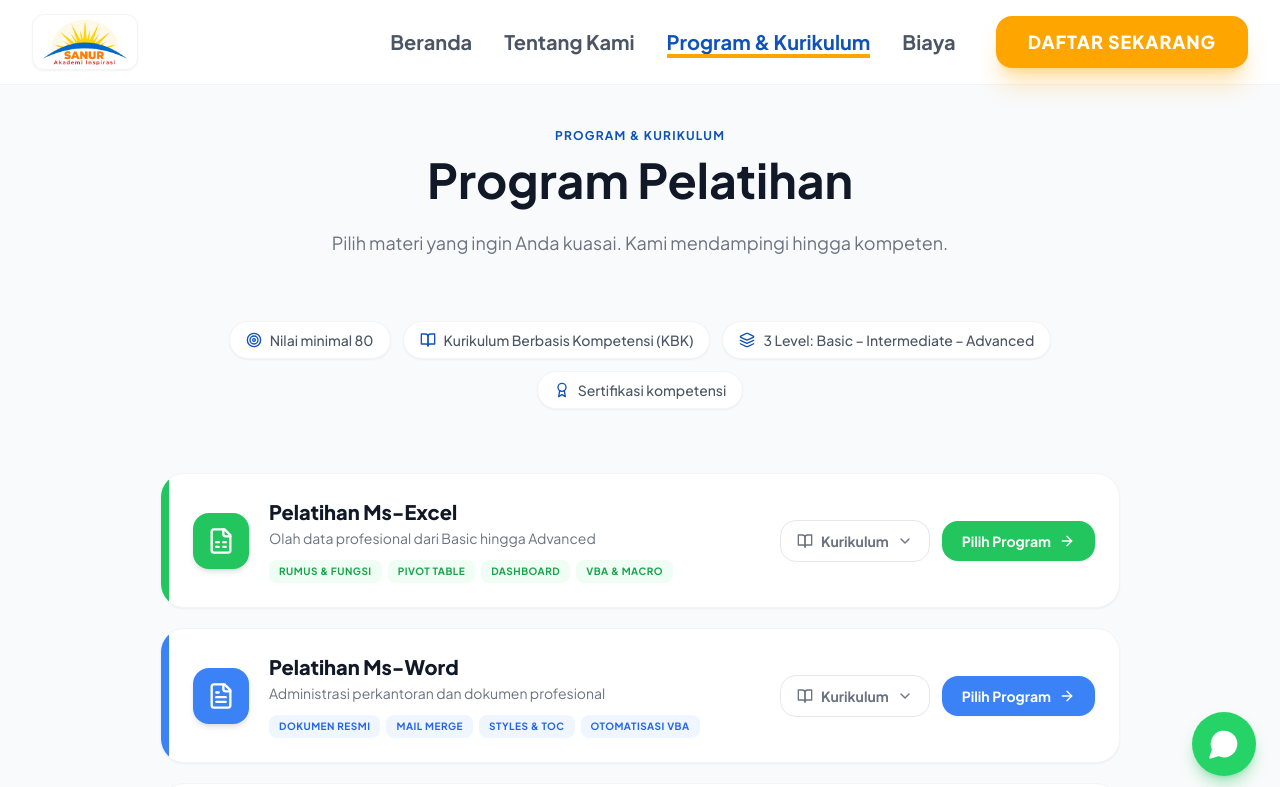
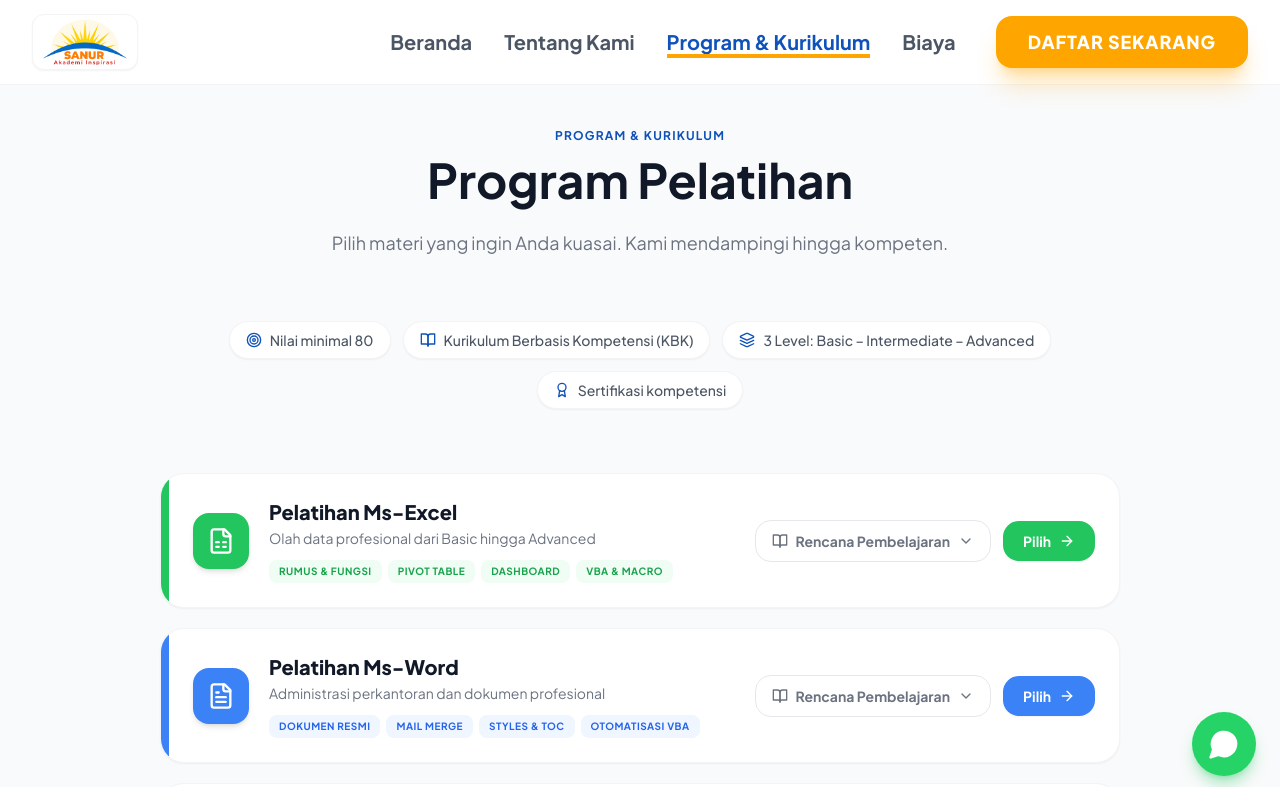
Before and after one commit to Jati804/Yayasan-SANUR-Akademi-Inspirasi, a React (Vite) app: page /program in a window 1280 px wide. Shown: the top 787 px of the page. Built offline with nearby package versions, Linux system fonts and the light colour scheme.

Commit message:
Update Program.tsx

```diff
--- a/components/Program.tsx
+++ b/components/Program.tsx
@@ -452,7 +452,7 @@
                       }`}
                     >
                       <BookOpen className="w-4 h-4" />
-                      <span className="hidden sm:inline">Kurikulum</span>
+                      <span className="hidden sm:inline">Rencana Pembelajaran</span>
                       <ChevronDown className={`w-4 h-4 transition-transform duration-300 ${activeKurikulum === idx ? 'rotate-180' : ''}`} />
                     </button>
 
@@ -460,7 +460,7 @@
                       onClick={() => handleSelectProgram(program.name)}
                       className={`group flex items-center gap-2 px-5 py-2.5 rounded-2xl font-bold text-sm text-white transition-all duration-200 shadow-sm hover:shadow-md hover:-translate-y-0.5 cursor-pointer ${program.color}`}
                     >
-                      <span>Pilih Program</span>
+                      <span>Pilih</span>
                       <ArrowRight className="w-4 h-4 group-hover:translate-x-1 transition-transform" />
                     </button>
                   </div>
```
